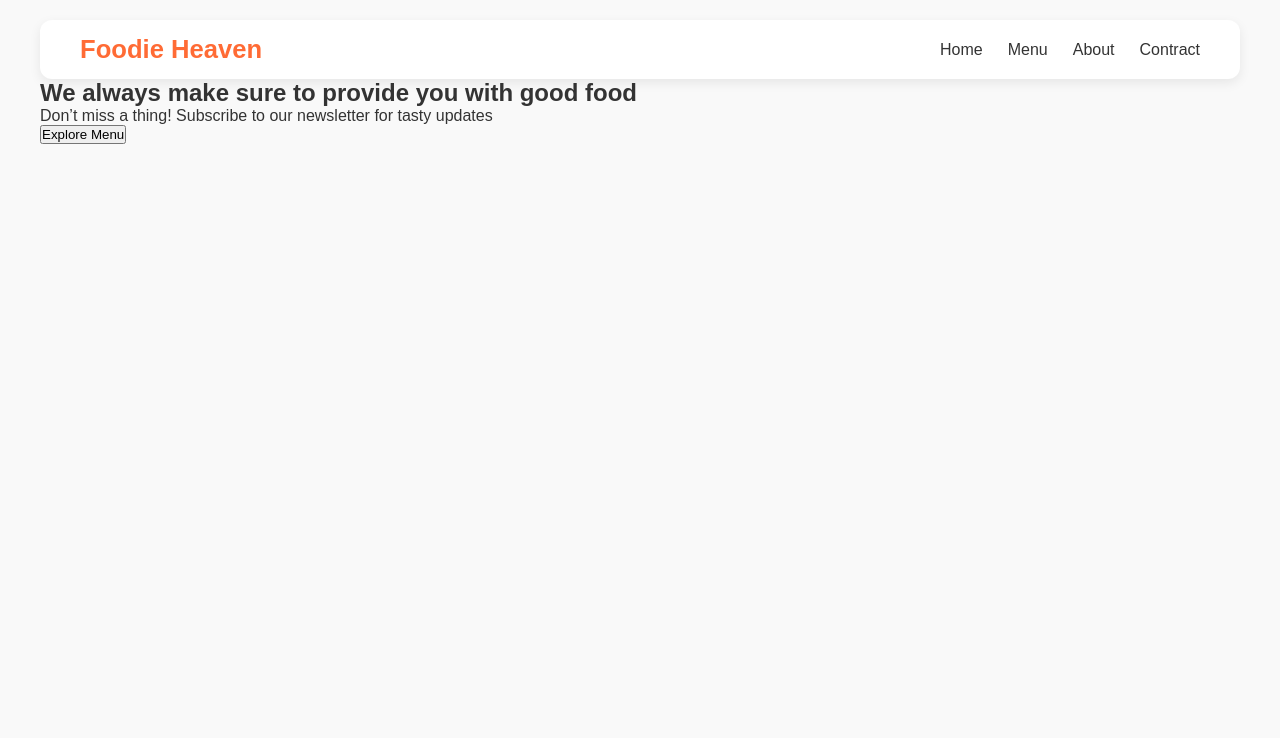
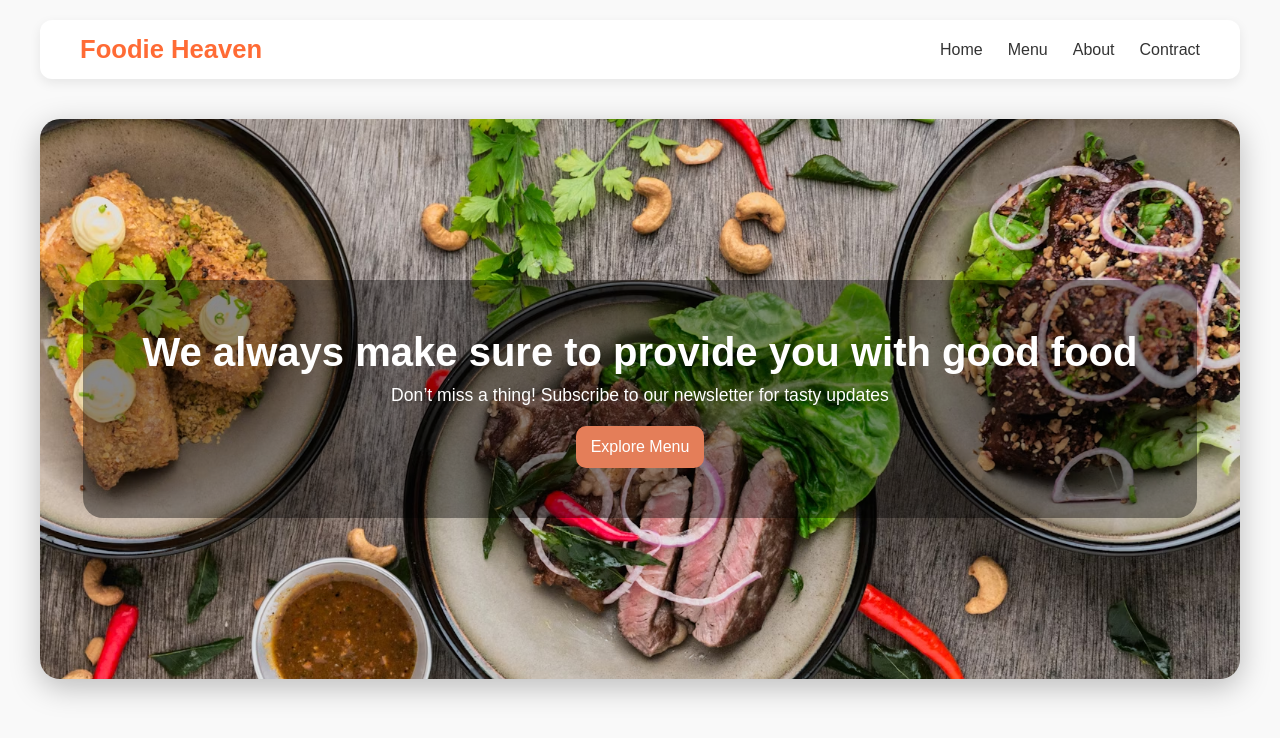
Before and after one commit to Hasan1971f/Foodie-Heaven, a plain HTML site: page index.html in a window 1280 px wide. Drawn offline with Linux system fonts and the light colour scheme.

Commit message:
Styled Hero Section with CSS (background, layout, and button hover)

```diff
--- a/index.html
+++ b/index.html
@@ -24,9 +24,11 @@
     </header>
     <!-- Hero section -->
     <section class="hero">
-        <h1>We always make sure to provide you with good food</h1>
-        <p>Don’t miss a thing! Subscribe to our newsletter for tasty updates</p>
-        <button>Explore Menu</button>
+        <div class="hero-text">
+            <h1>We always make sure to provide you with good food</h1>
+            <p>Don’t miss a thing! Subscribe to our newsletter for tasty updates</p>
+            <button>Explore Menu</button>
+        </div>
     </section>
 
     <footer>
--- a/styles/Food.css
+++ b/styles/Food.css
@@ -56,3 +56,55 @@ footer {
     transform: scale(1.06);
     color: #ff6b35;
 }
+
+/* ========== Hero Section ========== */
+.hero {
+    width: 100%;
+    height: 70vh;
+    margin-top: 40px;
+    background: url('../assets/image1.avif');
+    background-position: center;
+    background-size: cover;
+    background-repeat: no-repeat;
+    border-radius: 20px;
+    display: flex;
+    justify-content: center;
+    align-items: center;
+    text-align: center;
+    color: white;
+    box-shadow: 0 8px 30px rgba(0, 0, 0, 0.25);
+    overflow: hidden;
+}
+
+.hero-text {
+    background: rgba(0, 0, 0, 0.4);
+    padding: 50px 60px;
+    border-radius: 20px;
+}
+
+.hero h1 {
+    font-size: 2.5rem;
+    margin-bottom: 10px;
+}
+
+.hero p {
+    font-size: 1.1rem;
+    margin-bottom: 20px;
+}
+
+.hero button {
+    background-color: #e47e59;
+    color: white;
+    padding: 12px 15px;
+    font-size: 1rem;
+    border: none;
+    border-radius: 10px;
+    cursor: pointer;
+    transition: 0.3s;
+
+}
+
+.hero button:hover {
+    background-color: #ff844f;
+    transform: translateY(-3px);
+}
```
